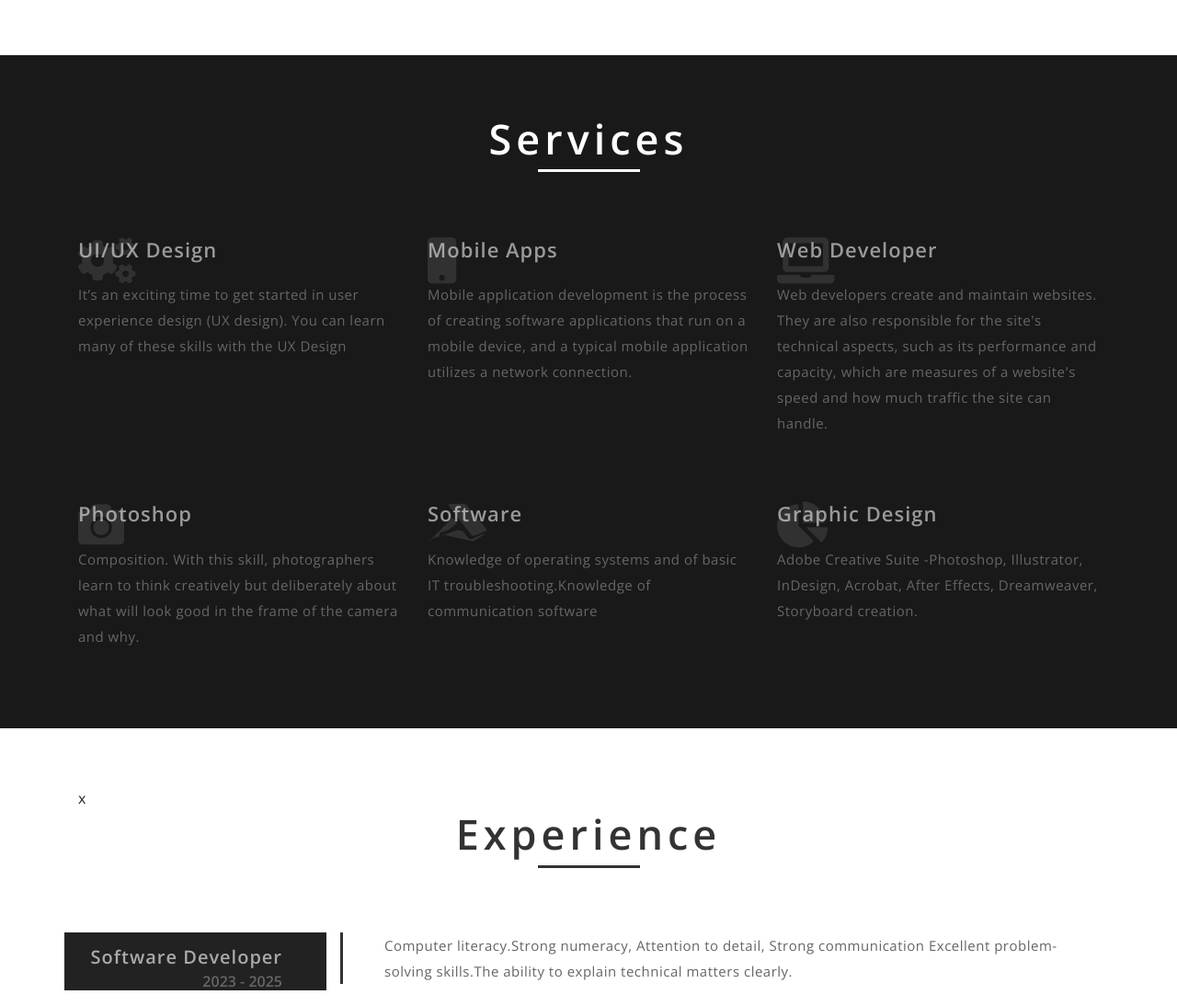
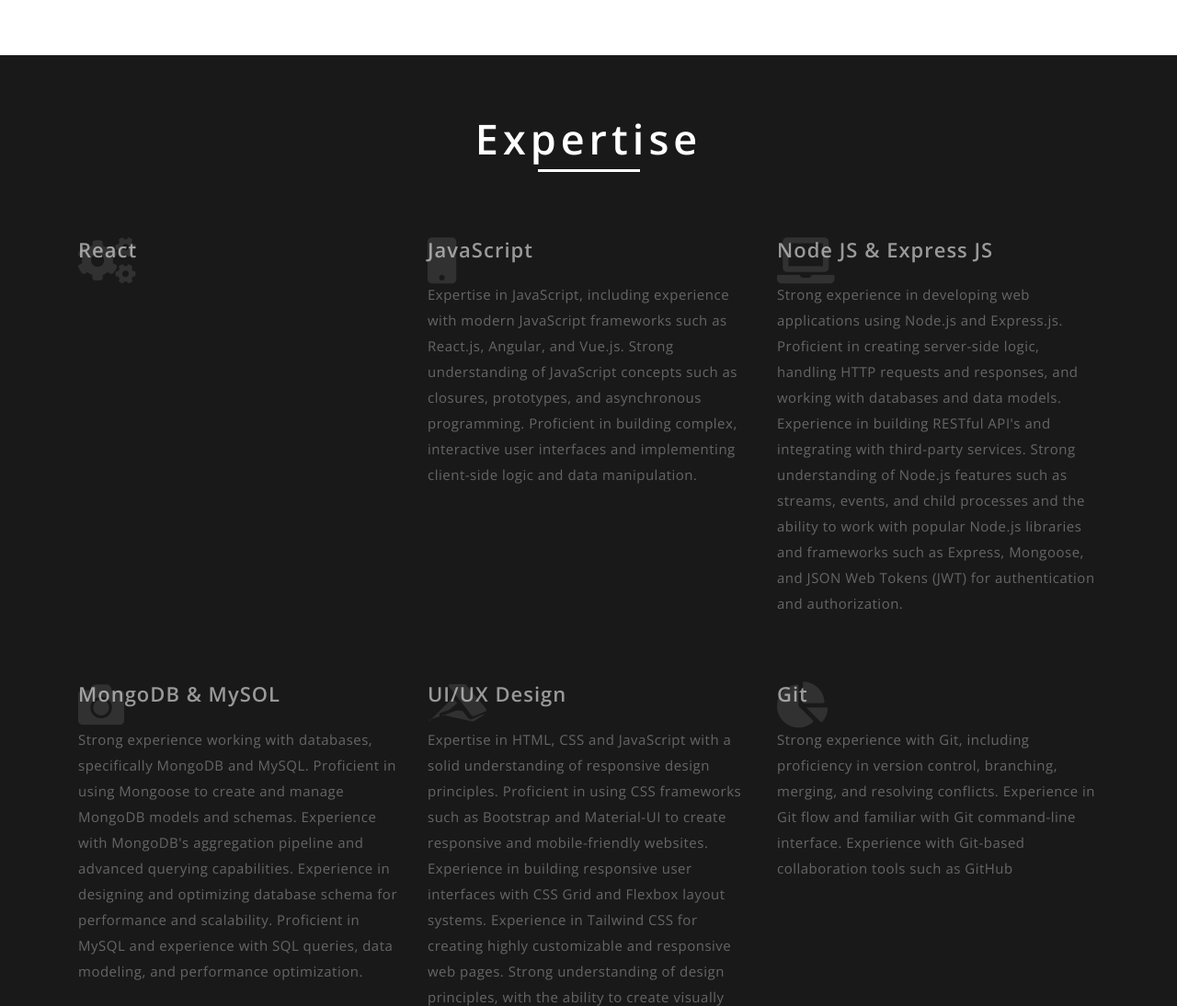
Before and after one commit to Aabhishek-Raj/Personal-web, a plain HTML site: page index.html in a window 1280 px wide. Shown: the part 1660-2754 px from the top of the page at 92% size. Drawn offline with nearby package versions, Linux system fonts and the light colour scheme.

Commit message:
Update index.html

```diff
--- a/index.html
+++ b/index.html
@@ -176,31 +176,31 @@
 <!-- services -->
 <section class="services py-5" id="services">
 	<div class="container py-3">
-		<h3 class="heading">Services</h3>
+		<h3 class="heading">Expertise</h3>
 		<div class="row service-grids">
 			<div class="col-lg-4 col-md-6 agile w3-icon-grid1">
-				<h3><i class="fas mr-2 fa-cogs" aria-hidden="true"></i> UI/UX Design</h3>
-				<p>It’s an exciting time to get started in user experience design (UX design). You can learn many of these skills with the UX Design</p>
+				<h3><i class="fas mr-2 fa-cogs" aria-hidden="true"></i>React</h3>
+				<p></p>
 			</div>
 			<div class="col-lg-4 col-md-6 agile mt-md-0 mt-sm-5 mt-4 w3-icon-grid1">
-				<h3><i class="fa mr-2 fa-mobile" aria-hidden="true"></i>Mobile Apps</h3>
-				<p>Mobile application development is the process of creating software applications that run on a mobile device, and a typical mobile application utilizes a network connection.</p>
+				<h3><i class="fa mr-2 fa-mobile" aria-hidden="true"></i>JavaScript</h3>
+				<p>Expertise in JavaScript, including experience with modern JavaScript frameworks such as React.js, Angular, and Vue.js. Strong understanding of JavaScript concepts such as closures, prototypes, and asynchronous programming. Proficient in building complex, interactive user interfaces and implementing client-side logic and data manipulation.</p>
 			</div>
 			<div class="col-lg-4 col-md-6 agile mt-lg-0 mt-sm-5 mt-4 w3-icon-grid1">
-				<h3><i class="fa mr-2 fa-laptop" aria-hidden="true"></i>Web Developer</h3>
-				<p>Web developers create and maintain websites. They are also responsible for the site's technical aspects, such as its performance and capacity, which are measures of a website's speed and how much traffic the site can handle.</p>
+				<h3><i class="fa mr-2 fa-laptop" aria-hidden="true"></i>Node JS & Express JS</h3>
+				<p>Strong experience in developing web applications using Node.js and Express.js. Proficient in creating server-side logic, handling HTTP requests and responses, and working with databases and data models. Experience in building RESTful API's and integrating with third-party services. Strong understanding of Node.js features such as streams, events, and child processes and the ability to work with popular Node.js libraries and frameworks such as Express, Mongoose, and JSON Web Tokens (JWT) for authentication and authorization.</p>
 			</div>
 			<div class="col-lg-4 col-md-6 agile mt-sm-5 mt-4 w3-icon-grid1">
-				<h3><i class="fas mr-2 fa-camera" aria-hidden="true"></i> Photoshop</h3>
-				<p>Composition. With this skill, photographers learn to think creatively but deliberately about what will look good in the frame of the camera and why.</p>
+				<h3><i class="fas mr-2 fa-camera" aria-hidden="true"></i>MongoDB & MySOL</h3>
+				<p>Strong experience working with databases, specifically MongoDB and MySQL. Proficient in using Mongoose to create and manage MongoDB models and schemas. Experience with MongoDB's aggregation pipeline and advanced querying capabilities. Experience in designing and optimizing database schema for performance and scalability. Proficient in MySQL and experience with SQL queries, data modeling, and performance optimization.</p>
 			</div>
 			<div class="col-lg-4 col-md-6 agile mt-sm-5 mt-4 w3-icon-grid1">
-				<h3><i class="fab mr-2 fa-accusoft" aria-hidden="true"></i>Software</h3>
-				<p>Knowledge of operating systems and of basic IT troubleshooting.Knowledge of communication software</p>
+				<h3><i class="fab mr-2 fa-accusoft" aria-hidden="true"></i>UI/UX Design</h3>
+				<p>Expertise in HTML, CSS and JavaScript with a solid understanding of responsive design principles. Proficient in using CSS frameworks such as Bootstrap and Material-UI to create responsive and mobile-friendly websites. Experience in building responsive user interfaces with CSS Grid and Flexbox layout systems. Experience in Tailwind CSS for creating highly customizable and responsive web pages. Strong understanding of design principles, with the ability to create visually appealing and user-friendly interfaces</p>
 			</div>
 			<div class="col-lg-4 col-md-6 agile mt-sm-5 mt-4 w3-icon-grid1">
-				<h3><i class="fas mr-2 fa-chart-pie" aria-hidden="true"></i>Graphic Design</h3>
-				<p>Adobe Creative Suite -Photoshop, Illustrator, InDesign, Acrobat, After Effects, Dreamweaver, Storyboard creation.</p>
+				<h3><i class="fas mr-2 fa-chart-pie" aria-hidden="true"></i>Git</h3>
+				<p>Strong experience with Git, including proficiency in version control, branching, merging, and resolving conflicts. Experience in Git flow and familiar with Git command-line interface. Experience with Git-based collaboration tools such as GitHub</p>
 			</div>
 		</div>
 	</div>
```
